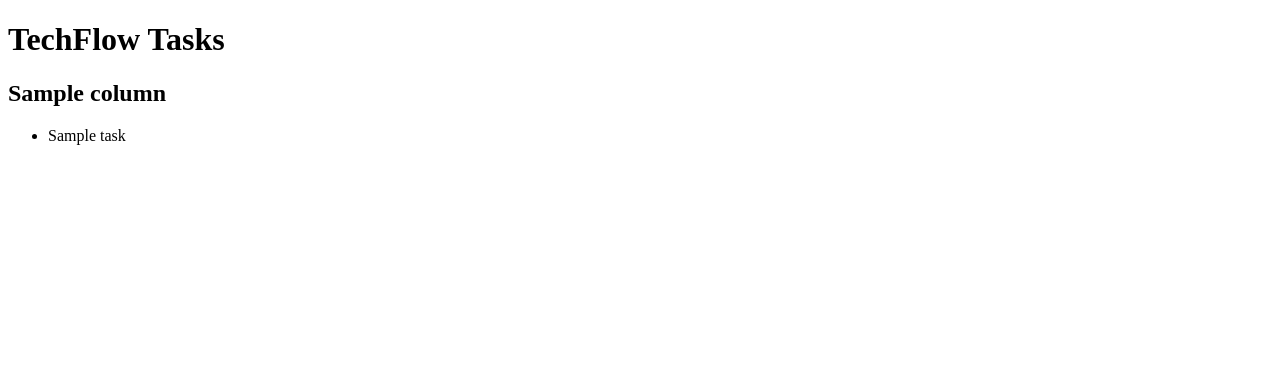
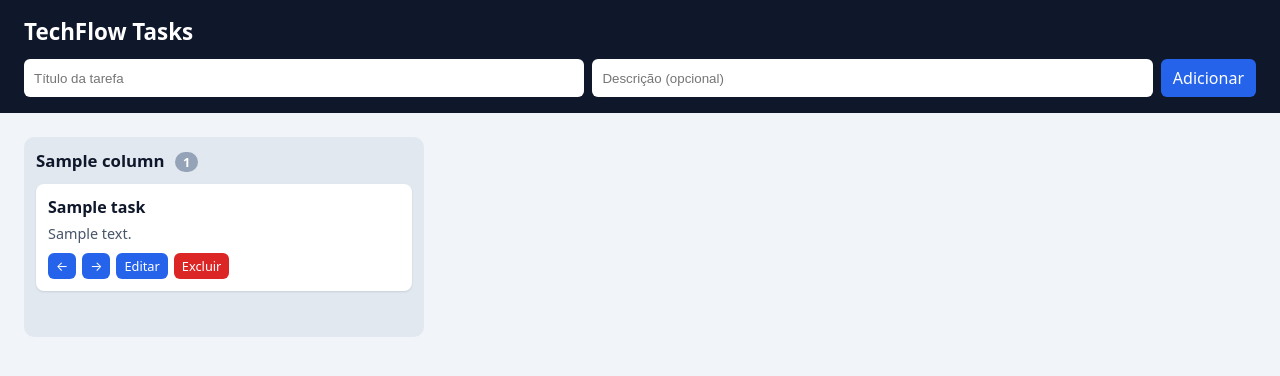
Before and after one commit to JustApooH/01-repositorio, a Flask app: template src/techflow/templates/index.html in a window 1280 px wide. Shown: the top 376 px of the page. Run offline with Flask 3, Linux system fonts and the light colour scheme; the template is opened without the code that fills it: most values are stand-ins (such as "Sample title", 1, 10 or a date in 2020).

Commit message:
feat: adiciona quadro Kanban web com criação, edição, movimentação e exclusão

```diff
--- /dev/null
+++ b/src/techflow/static/app.js
@@ -0,0 +1,69 @@
+const STATUS_ORDER = ["todo", "in_progress", "done"];
+
+async function request(url, options = {}) {
+  const response = await fetch(url, {
+    headers: { "Content-Type": "application/json" },
+    ...options,
+  });
+  if (!response.ok) {
+    const body = await response.json().catch(() => ({}));
+    const details = body.details ? Object.values(body.details).join(" ") : "";
+    throw new Error(details || body.error || "Erro inesperado");
+  }
+  return response;
+}
+
+function showError(message) {
+  const box = document.getElementById("form-error");
+  box.textContent = message;
+  box.hidden = !message;
+}
+
+document.getElementById("task-form").addEventListener("submit", async (event) => {
+  event.preventDefault();
+  const form = event.target;
+  const payload = {
+    title: form.title.value,
+    description: form.description.value,
+  };
+  try {
+    await request("/api/tasks", { method: "POST", body: JSON.stringify(payload) });
+    window.location.reload();
+  } catch (error) {
+    showError(error.message);
+  }
+});
+
+document.querySelector(".board").addEventListener("click", async (event) => {
+  const button = event.target.closest("button[data-action]");
+  if (!button) return;
+
+  const card = button.closest(".card");
+  const id = card.dataset.id;
+  const action = button.dataset.action;
+
+  try {
+    if (action === "delete") {
+      if (!confirm("Excluir esta tarefa?")) return;
+      await request(`/api/tasks/${id}`, { method: "DELETE" });
+    } else if (action === "edit") {
+      const title = prompt("Novo título:", card.querySelector("h3").textContent);
+      if (title === null) return;
+      await request(`/api/tasks/${id}`, {
+        method: "PUT",
+        body: JSON.stringify({ title }),
+      });
+    } else {
+      const current = STATUS_ORDER.indexOf(card.dataset.status);
+      const next = current + (action === "forward" ? 1 : -1);
+      if (next < 0 || next >= STATUS_ORDER.length) return;
+      await request(`/api/tasks/${id}`, {
+        method: "PUT",
+        body: JSON.stringify({ status: STATUS_ORDER[next] }),
+      });
+    }
+    window.location.reload();
+  } catch (error) {
+    alert(error.message);
+  }
+});
--- /dev/null
+++ b/src/techflow/static/style.css
@@ -0,0 +1,73 @@
+* { box-sizing: border-box; }
+
+body {
+  margin: 0;
+  font-family: system-ui, -apple-system, "Segoe UI", Roboto, sans-serif;
+  background: #f1f5f9;
+  color: #0f172a;
+}
+
+.topbar {
+  background: #0f172a;
+  color: #fff;
+  padding: 16px 24px;
+}
+
+.topbar h1 { margin: 0 0 12px; font-size: 1.4rem; }
+
+.task-form { display: flex; gap: 8px; flex-wrap: wrap; }
+.task-form input { flex: 1 1 200px; padding: 8px 10px; border: 0; border-radius: 6px; }
+
+button {
+  padding: 8px 12px;
+  border: 0;
+  border-radius: 6px;
+  background: #2563eb;
+  color: #fff;
+  cursor: pointer;
+  font: inherit;
+}
+
+button:hover { background: #1d4ed8; }
+button.danger { background: #dc2626; }
+button.danger:hover { background: #b91c1c; }
+
+.form-error { margin: 8px 0 0; color: #fca5a5; }
+
+.board {
+  display: grid;
+  grid-template-columns: repeat(3, 1fr);
+  gap: 16px;
+  padding: 24px;
+  align-items: start;
+}
+
+.column { background: #e2e8f0; border-radius: 10px; padding: 12px; min-height: 200px; }
+.column h2 { margin: 0 0 12px; font-size: 1.05rem; }
+
+.count {
+  background: #94a3b8;
+  color: #fff;
+  border-radius: 999px;
+  padding: 1px 8px;
+  font-size: 0.8rem;
+  margin-left: 6px;
+}
+
+.card {
+  background: #fff;
+  border-radius: 8px;
+  padding: 12px;
+  margin-bottom: 10px;
+  box-shadow: 0 1px 2px rgba(15, 23, 42, 0.12);
+}
+
+.card h3 { margin: 0 0 6px; font-size: 1rem; }
+.card p { margin: 0 0 10px; color: #475569; font-size: 0.9rem; }
+
+.actions { display: flex; gap: 6px; flex-wrap: wrap; }
+.actions button { padding: 4px 8px; font-size: 0.8rem; }
+
+@media (max-width: 800px) {
+  .board { grid-template-columns: 1fr; }
+}
--- a/src/techflow/templates/index.html
+++ b/src/techflow/templates/index.html
@@ -1,13 +1,42 @@
 <!doctype html>
 <html lang="pt-BR">
-<head><meta charset="utf-8"><title>TechFlow Tasks</title></head>
+<head>
+  <meta charset="utf-8">
+  <meta name="viewport" content="width=device-width, initial-scale=1">
+  <title>TechFlow Tasks</title>
+  <link rel="stylesheet" href="{{ url_for('static', filename='style.css') }}">
+</head>
 <body>
-<h1>TechFlow Tasks</h1>
-{% for column in columns %}
-<h2>{{ column.label }}</h2>
-<ul>
-{% for task in column.tasks %}<li>{{ task.title }}</li>{% endfor %}
-</ul>
-{% endfor %}
+  <header class="topbar">
+    <h1>TechFlow Tasks</h1>
+    <form id="task-form" class="task-form">
+      <input name="title" placeholder="Título da tarefa" maxlength="100" required>
+      <input name="description" placeholder="Descrição (opcional)" maxlength="500">
+      <button type="submit">Adicionar</button>
+    </form>
+    <p id="form-error" class="form-error" hidden></p>
+  </header>
+
+  <main class="board">
+    {% for column in columns %}
+    <section class="column" data-status="{{ column.key }}">
+      <h2>{{ column.label }} <span class="count">{{ column.tasks|length }}</span></h2>
+      {% for task in column.tasks %}
+      <article class="card" data-id="{{ task.id }}" data-status="{{ task.status }}">
+        <h3>{{ task.title }}</h3>
+        {% if task.description %}<p>{{ task.description }}</p>{% endif %}
+        <div class="actions">
+          <button data-action="back" title="Mover para a coluna anterior">&larr;</button>
+          <button data-action="forward" title="Mover para a próxima coluna">&rarr;</button>
+          <button data-action="edit">Editar</button>
+          <button data-action="delete" class="danger">Excluir</button>
+        </div>
+      </article>
+      {% endfor %}
+    </section>
+    {% endfor %}
+  </main>
+
+  <script src="{{ url_for('static', filename='app.js') }}"></script>
 </body>
 </html>
```
